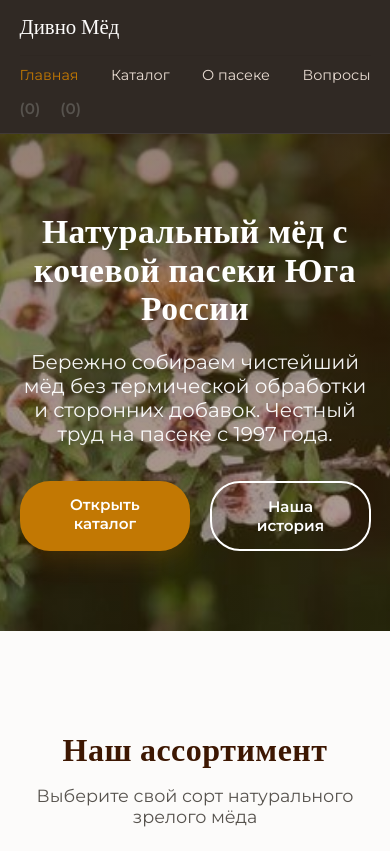
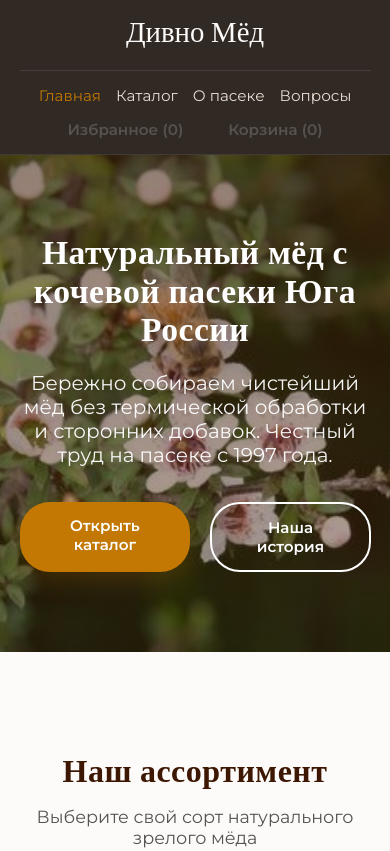
Before and after one commit to m00NLy-2K/divnomed, a plain HTML site: page index.html in a window 390 px wide. Shown: the top 851 px of the page. Drawn offline with nearby package versions, Linux system fonts and the light colour scheme.

Commit message:
Update style.css

```diff
--- a/style.css
+++ b/style.css
@@ -231,14 +231,20 @@ h1, h2, h3, .hero-title, .section-title {
 .price-block { margin-bottom: 20px; }
 .price { font-size: 1.7rem; font-weight: 800; color: var(--text-main); }
 
-.product-actions { display: grid; grid-template-columns: 1.8fr 1fr auto; gap: 12px; align-items: center; }
-.btn-buy { background: var(--dark-bg); color: white; border: none; font-size: 0.95rem; font-weight: 700; padding: 12px 20px; border-radius: 25px; cursor: pointer; transition: var(--transition); }
+/* ОБНОВЛЕННЫЕ КНОПКИ В КАРТОЧКЕ (БЕЗ СМАЙЛИКОВ) */
+.product-actions { display: flex; flex-direction: column; gap: 10px; }
+.product-actions-bottom { display: flex; gap: 10px; }
+
+.btn-buy { background: var(--dark-bg); color: white; border: none; font-size: 1rem; font-weight: 700; padding: 14px 20px; border-radius: 25px; cursor: pointer; transition: var(--transition); width: 100%; }
 .btn-buy:hover { background: var(--primary-color); }
 .btn-buy.in-cart { background: #2e7d32; }
-.btn-one-click { background: transparent; border: 1px solid #d1cedc; color: var(--text-muted); font-size: 0.85rem; font-weight: 600; padding: 12px 16px; border-radius: 25px; cursor: pointer; transition: var(--transition); }
-.btn-one-click:hover { background: #fdfbf7; color: var(--dark-bg); border-color: var(--dark-bg); }
-.btn-favorite { background: none; border: none; cursor: pointer; font-size: 18px; padding: 5px; transition: transform 0.2s ease; }
-.btn-favorite.active { transform: scale(1.15); }
+
+/* Стили для кнопок "1 клик" и "В избранное" */
+.btn-one-click, .btn-favorite { flex: 1; background: transparent; border: 1px solid #d1cedc; color: var(--text-muted); font-size: 0.85rem; font-weight: 600; padding: 12px 10px; border-radius: 25px; cursor: pointer; transition: var(--transition); text-align: center; }
+.btn-one-click:hover, .btn-favorite:hover { color: var(--primary-color); border-color: var(--primary-color); background: #fdfbf7; }
+
+/* Когда товар добавлен в избранное */
+.btn-favorite.active { background: var(--primary-color); color: white; border-color: var(--primary-color); }
 
 /* ДИЗАЙН СТРАНИЦЫ СТАТЬИ ТОВАРА (ЖУРНАЛЬНЫЙ СТИЛЬ) */
 .honey-article-container { padding: 40px 0 100px; }
@@ -374,50 +380,30 @@ h1, h2, h3, .hero-title, .section-title {
 }
 
 @media (max-width: 768px) {
-    /* 1. Отключаем "примагничивание" шапки, чтобы она уезжала вверх при скролле */
-    .site-header {
-        position: relative;
-        padding: 5px 0;
+    /* Шапка уезжает вверх при скролле */
+    .site-header { position: relative; padding: 15px 0; }
+
+    /* Выстраиваем элементы вертикально по центру */
+    .header-wrap { flex-direction: column; align-items: center; gap: 15px; }
+    .logo { font-size: 1.8rem; margin-bottom: 5px; }
+
+    /* Возвращаем текст и ставим Избранное и Корзину по центру */
+    .header-actions { display: flex; justify-content: center; gap: 25px; width: 100%; }
+    .action-text { display: inline !important; } /* Принудительно показываем текст */
+
+    /* Полоска меню под корзиной */
+    .main-nav {
+        width: 100%; display: flex; justify-content: center; flex-wrap: wrap; gap: 15px;
+        padding-top: 15px; border-top: 1px solid rgba(255,255,255,0.1); margin: 0;
     }
-
-    /* 2. Логотип слева, иконки справа */
-    .header-wrap {
-        flex-direction: row;
-        flex-wrap: wrap;
-        justify-content: space-between;
-        padding: 10px 0;
-        gap: 15px;
-    }
-
-    /* 3. Чуть уменьшаем логотип */
-    .logo { font-size: 1.3rem; }
-    .logo-icon { font-size: 1.5rem; margin-right: 5px; }
-
-    /* 4. Прячем слова "Корзина" и "Избранное", оставляем только значки и цифры */
-    .action-text { display: none; }
-    .header-actions { display: flex; gap: 20px; align-items: center; }
-    .fav-widget { margin-right: 0 !important; } /* Убираем лишний отступ */
-
-    /* 5. Меню выстраиваем в аккуратную линию под логотипом */
-    .main-nav {
-        width: 100%;
-        display: flex;
-        justify-content: space-between;
-        margin: 0;
-        padding-top: 10px;
-        border-top: 1px solid rgba(0,0,0,0.05); /* Легкая линия над меню */
-    }
-    .main-nav a { margin: 0; font-size: 0.9rem; }
+    .main-nav a { margin: 0; font-size: 0.95rem; }
 
     /* Остальной мобильный дизайн */
     .products-grid { grid-template-columns: 1fr; }
-    .product-actions { grid-template-columns: 1fr 1fr; }
     .hero { padding: 80px 0; }
     .hero h1 { font-size: 2.1rem; }
     .section-title { font-size: 2rem; }
     .article-content h1 { font-size: 2.2rem; }
-
-    /* Делаем статистику на телефоне компактнее */
     .about-stats-mini { justify-content: center; margin-left: 0 !important; }
 }
 
```
